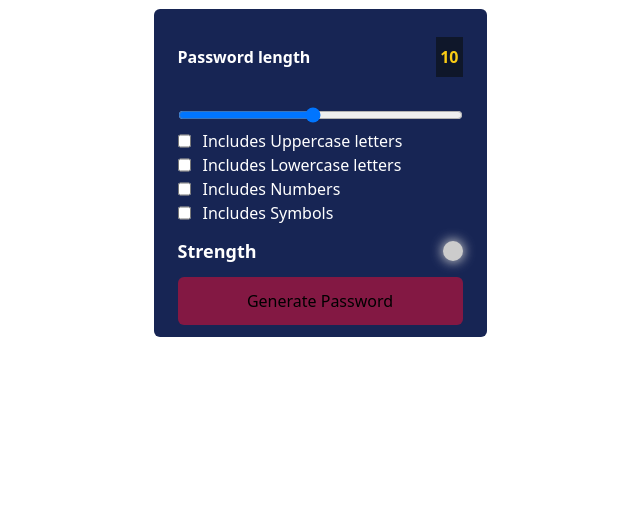
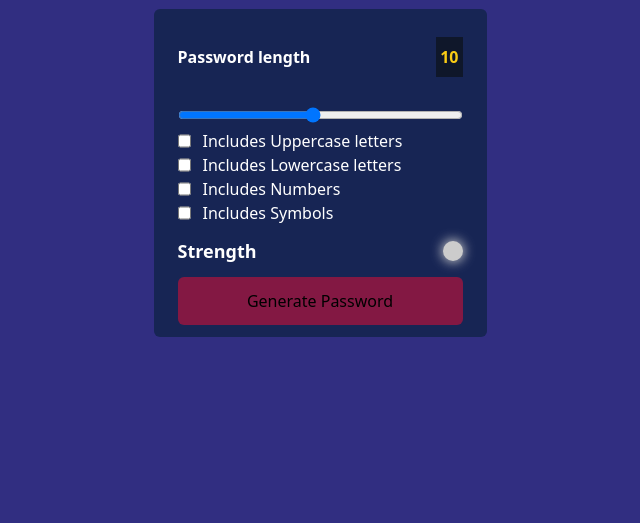
Before and after one commit to AVTG/Password-Generator, a plain HTML site: page index.html in a window 1280 px wide. Shown: the part 277-800 px from the top of the page, without its empty margins (320-960 px from the left). Drawn offline with nearby package versions, Linux system fonts and the light colour scheme.

Commit message:
Update index.html

```diff
--- a/index.html
+++ b/index.html
@@ -13,7 +13,7 @@
   <body>
     <!-- container -->
     <div
-      class="flex flex-col items-center justify-center w-[100vw] h-[100vh] bg-indigo-900m"
+      class="flex flex-col items-center justify-center w-[100vw] h-[100vh] bg-indigo-900"
     >
 
 
```
